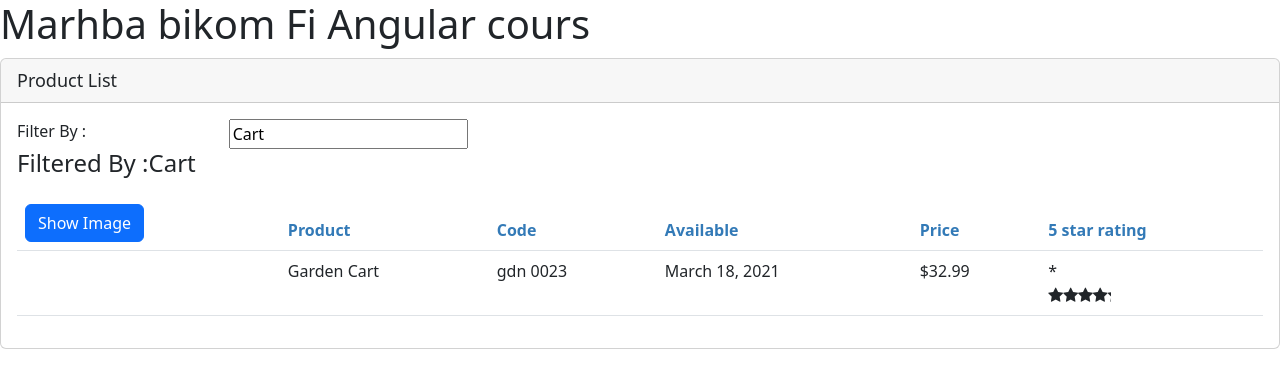
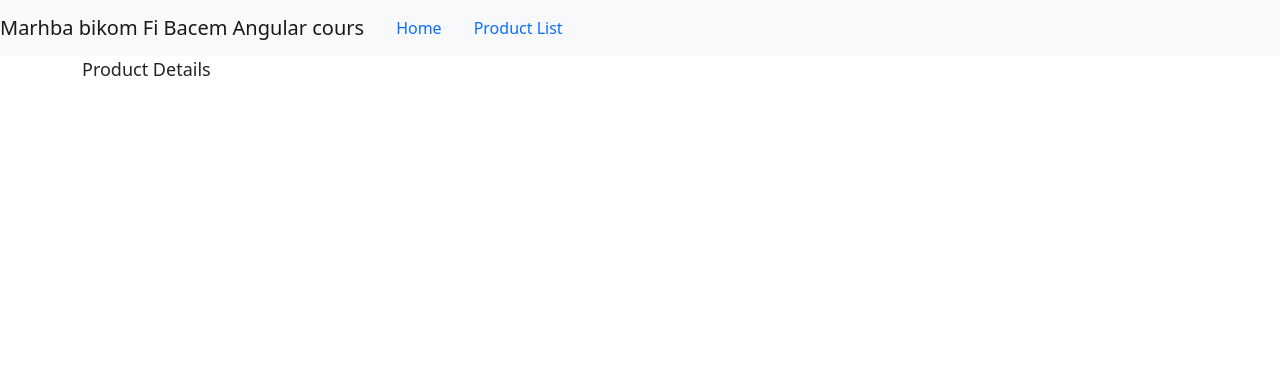
Before and after one commit to allayahassine/Bacem, an Angular app: page /products/id in a window 1280 px wide. Shown: the top 388 px of the page. Built offline with nearby package versions, Linux system fonts and the light colour scheme.

Commit message:
Progress 04/02

```diff
--- a/src/app/app.component.ts
+++ b/src/app/app.component.ts
@@ -3,14 +3,21 @@ import { Component } from "@angular/core";
 @Component({
     selector:'pm-root',  //Selector c'est le nom de ce composant
     template:`
-        <div>
-          <h1>{{pageTitle}}</h1>
-        <pm-products></pm-products>
+       <!-- <div><h1>{{pageTitle}}</h1><pm-products></pm-products></div> -->
+       <nav class="navbar navbar-expand navbar-light bg-light">
+        <a class="navbar-brand">{{pageTitle}}</a>
 
+        <ul class=" nav nav-pills">
+          <li><a class="nav-link" routerLink="/welcome">Home</a></li>
+          <li><a class="nav-link" routerLink="/products">Product List</a></li>
+        </ul>
+      </nav>
+
+      <div class="container">
+        <router-outlet></router-outlet><!--  <router-outlet> est obligatoir pour afficher le contenu item Menu   -->
       </div>
     `
-
-})
+  })
 export class AppComponent{
-  pageTitle: string ='Marhba bikom Fi Angular cours'
+  pageTitle: string ='Marhba bikom Fi Bacem Angular cours'
 }
--- a/src/app/app.module.ts
+++ b/src/app/app.module.ts
@@ -1,21 +1,38 @@
 import { NgModule } from '@angular/core';
 import { BrowserModule } from '@angular/platform-browser';
 import { FormsModule } from '@angular/forms';
+import {HttpClientModule} from'@angular/common/http';
+
 import { AppComponent } from './app.component';
 import { ProductListComponent } from "./products/product-list.component";
 import { ConvertToSpacesPipe } from './shared/convert-to-space.pipe';
 import { StartComponent } from "./shared/star.component";
+import { ProductDetailComponent } from './products/product-detail.component';
+import { WelcomeComponent } from './home/welcome.component';
+import { RouterModule } from '@angular/router';
+
 
 @NgModule({
     // ****NgModule on déclare ici tous les component de Angular
-
+//****déclaration[] on déclare tous les component qu'on créer */
+//imports[] on déclare tous les component d'Angular
     declarations: [
         AppComponent, ProductListComponent,
-        ConvertToSpacesPipe,StartComponent
+        ConvertToSpacesPipe,StartComponent, ProductDetailComponent,WelcomeComponent
     ],
     bootstrap: [AppComponent],
     imports: [
-        BrowserModule, FormsModule,
+        BrowserModule, FormsModule,HttpClientModule,
+        //configuration Route: RouterModule.forRoot([])
+        RouterModule.forRoot([
+            {path:'products',component:ProductListComponent},
+            {path:'products/id',component:ProductDetailComponent},
+            {path:'welcome',component:WelcomeComponent},
+            {path:'',redirectTo:'welcome',pathMatch:'full'},
+            {path:'**',redirectTo:'welcome',pathMatch:'full'},
+
+
+        ])
 
     ]
 })
--- /dev/null
+++ b/src/app/products/product-detail.component.html
@@ -0,0 +1,5 @@
+<div class="=card">
+    <div class ="card-header">
+        {{pageTitle}}
+    </div>
+</div>
--- /dev/null
+++ b/src/app/products/product-detail.component.ts
@@ -0,0 +1,15 @@
+import { Component, OnInit } from '@angular/core';
+
+@Component({
+  // selector: 'pm-product-detail',
+  templateUrl: './product-detail.component.html',
+  styleUrls: ['./product-detail.component.css']
+})
+export class ProductDetailComponent implements OnInit {
+  pageTitle: string= 'Product Details';
+  constructor() { }
+
+  ngOnInit(): void {
+  }
+
+}
--- a/src/app/products/product-list.component.html
+++ b/src/app/products/product-list.component.html
@@ -17,7 +17,7 @@
             </div>
     </div>
     <div class="table-responsive">
-        <table class="table" *ngIf='products.length'>
+        <table class="table" >
             <thead>
                 <tr>
                     <th>
--- a/src/app/products/product-list.component.ts
+++ b/src/app/products/product-list.component.ts
@@ -1,20 +1,22 @@
-import {Component, OnInit} from "@angular/core"
+import {Component, OnDestroy, OnInit} from "@angular/core"
+import { Subscription } from "rxjs";
 import { IProduct } from "./product";
+import { ProductService } from "./product-service";
 @Component({
-selector:"pm-products",
+// selector:"pm-products",
 templateUrl: `./product-list.component.html`,
 styleUrls:['./Product-list.component.css']
 })
-export class ProductListComponent implements OnInit
+export class ProductListComponent implements OnInit,OnDestroy
 {
-    ngOnInit (): void {
-        this.listFilter='Cart';
-    }
+
 
     pageTitle : string='Product List';
     imageWidth:  number=50;
     imageMargin: number=2;
     showImage : boolean=false;
+    errorMessage: string='';
+    sub! : Subscription;
     // listFilter : string='cart';
     // getter et setter chapter pour filtrer le recherche
     private _listFilter: string = '';
@@ -29,7 +31,7 @@ export class ProductListComponent implements OnInit
 filterProducts: IProduct[]= [];
     products: IProduct[]=
     [
-     {
+     /* {
         "productId": 2,
         "productName": "Garden Cart",
         "productCode": "GDN-0023",
@@ -49,11 +51,22 @@ filterProducts: IProduct[]= [];
         "price": 8.9,
         "starRating": 4.8,
         "imageUrl": "assets/images/hammer.png"
-       }
+       }  */
 
     ];
 
+    ngOnInit (): void {
+        // this.listFilter='Cart'; on a écrire cette ligne avant le service et le constr
+        // this.products=
+        this.sub=this.productService.getProducts().subscribe({
+            next:products => {
+                this.products = products;
+                this.filterProducts=this.products;
+            },
+            error:err => this.errorMessage = err
+        });
 
+    }
 
     toggleImage(): void
     {
@@ -62,7 +75,12 @@ filterProducts: IProduct[]= [];
 
 // ********  filterProducts pour filtrer arrow method le ***********
 
+constructor(private productService:ProductService){
 
+}
+    ngOnDestroy(): void {
+        throw new Error("Method not implemented.");
+    }
     performFilter(filterBy:string):IProduct[]{
         filterBy = filterBy.toLocaleLowerCase();
         return this.products.filter((product: IProduct)=>
@@ -72,6 +90,6 @@ filterProducts: IProduct[]= [];
 
     } */
     onRatingClicked(message: string): void{
-        this.pageTitle='Product List'+message;
+        this.pageTitle='Product List'+ message;
     }
 }
--- /dev/null
+++ b/src/app/products/product-service.ts
@@ -0,0 +1,69 @@
+import { HttpClient, HttpErrorResponse } from "@angular/common/http";
+import {Injectable} from "@angular/core";
+import { Observable,catchError,tap, throwError } from "rxjs";
+import { IProduct } from "./product";
+
+@Injectable(
+    {providedIn:'root'}
+    // Regestirng a !!!!service!!!! -Root application toujours avec " {providedIn:'root'}
+
+)
+export class ProductService{
+    private productUrl='api/products/products.json';
+    constructor(private http:HttpClient){}
+    getProducts():Observable <IProduct[]> {
+        return this.http.get<IProduct[]>(this.productUrl).pipe
+        (
+            tap(data=>console.log('All' ,JSON.stringify(data))),
+            catchError(this.handleError)
+
+        );
+
+        /* [
+            {
+                "productId": 2,
+                "productName": "Garden Cart",
+                "productCode": "GDN-0023",
+                "releaseDate": "March 18, 2021",
+                "description": "15 gallon capacity rolling garden cart",
+                "price": 32.99,
+                "starRating": 4.2,
+                "imageUrl": "assets/images/garden_cart.png"
+             },
+
+              {
+                "productId": 5,
+                "productName": "Hammer",
+                "productCode": "TBX-0048",
+                "releaseDate": "May 21, 2021",
+                "description": "Curved claw steel hammer",
+                "price": 8.9,
+                "starRating": 4.8,
+                "imageUrl": "assets/images/hammer.png"
+               } ,
+               {
+                "productId": 10,
+                "productName": "Video Game Controller",
+                "productCode": "GMG-0042",
+                "releaseDate": "October 15, 2020",
+                "description": "Standard two-button video game controller",
+                "price": 35.95,
+                "starRating": 4.6,
+                "imageUrl": "assets/images/xbox-controller.png"
+              }
+
+        ] */
+
+    };
+    private handleError(err:HttpErrorResponse){
+        let errorMessage='';
+        if(err.error instanceof ErrorEvent){
+            errorMessage=`An Error Occured :${err.error.message}`;
+
+        }else{
+            errorMessage=`Server Returned Code:${err.status},error message is ${err.message}`;
+        }
+    console.error(errorMessage);
+    return throwError(()=>errorMessage)
+    }
+}
--- a/src/app/shared/star.component.html
+++ b/src/app/shared/star.component.html
@@ -1,7 +1,7 @@
 <div class="crop"
      [style.width.px]="cropWidth"
      [title]="rating"
-     (click)="onClick()">*
+     (click)="onClick()">
 
   <div style="width: 75px">
     <span class="fa fa-star"></span>
```
Also changed, not shown: src/app/products/product-detail.component.css (added), 1 other file (tests, documents, lock files or other folders).
